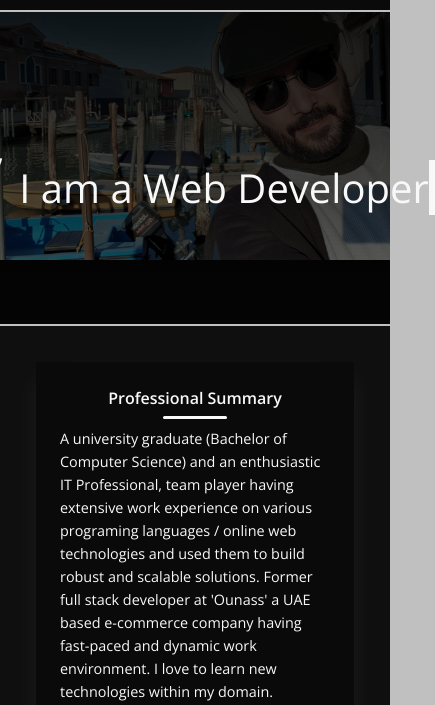
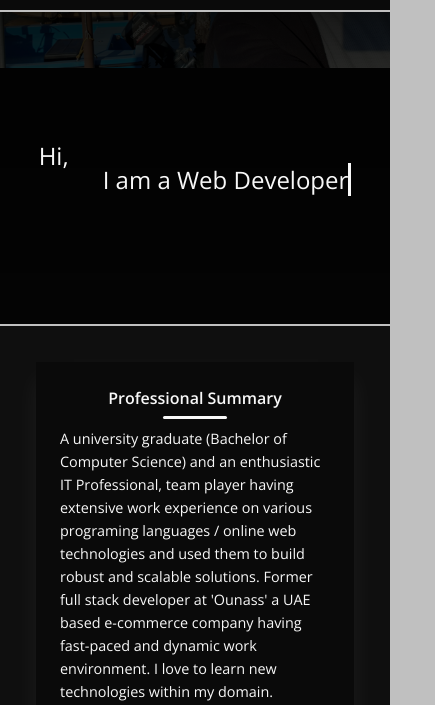
Before and after one commit to zoomi-raja/zoomi-raja.github.io, a plain HTML site: page index.html in a window 390 px wide. Shown: the part 51-756 px from the top of the page, 435 px wide, since content can reach past the window. Drawn offline with nearby package versions, Linux system fonts and the light colour scheme.

Commit message:
fix: query fix for banner

```diff
--- a/css/style.css
+++ b/css/style.css
@@ -371,6 +371,10 @@ body {
     .banner{
         height: 37vh;
     }
+    .intro-label{
+        font-size: 3rem;
+        font-weight: 500;
+    }
     .introduction{
         flex-direction: column;
     }
@@ -389,8 +393,12 @@ body {
     }
 }
 @media screen and (max-width: 576px) {
+    .intro-value {
+        min-width: initial;
+    }
     .banner {
-        background: linear-gradient(var(--banner-overlay-top), var(--banner-overlay-bottom)), url(../img/20191226_143010.jpg) center -8rem / cover fixed no-repeat;
+        background: linear-gradient(var(--banner-overlay-top), var(--banner-overlay-bottom)),
+        url(../img/20191226_143010.jpg) center -32rem / cover fixed no-repeat;
     }
     html{
         font-size: 50%;/* 10/16 * 100 */
```
